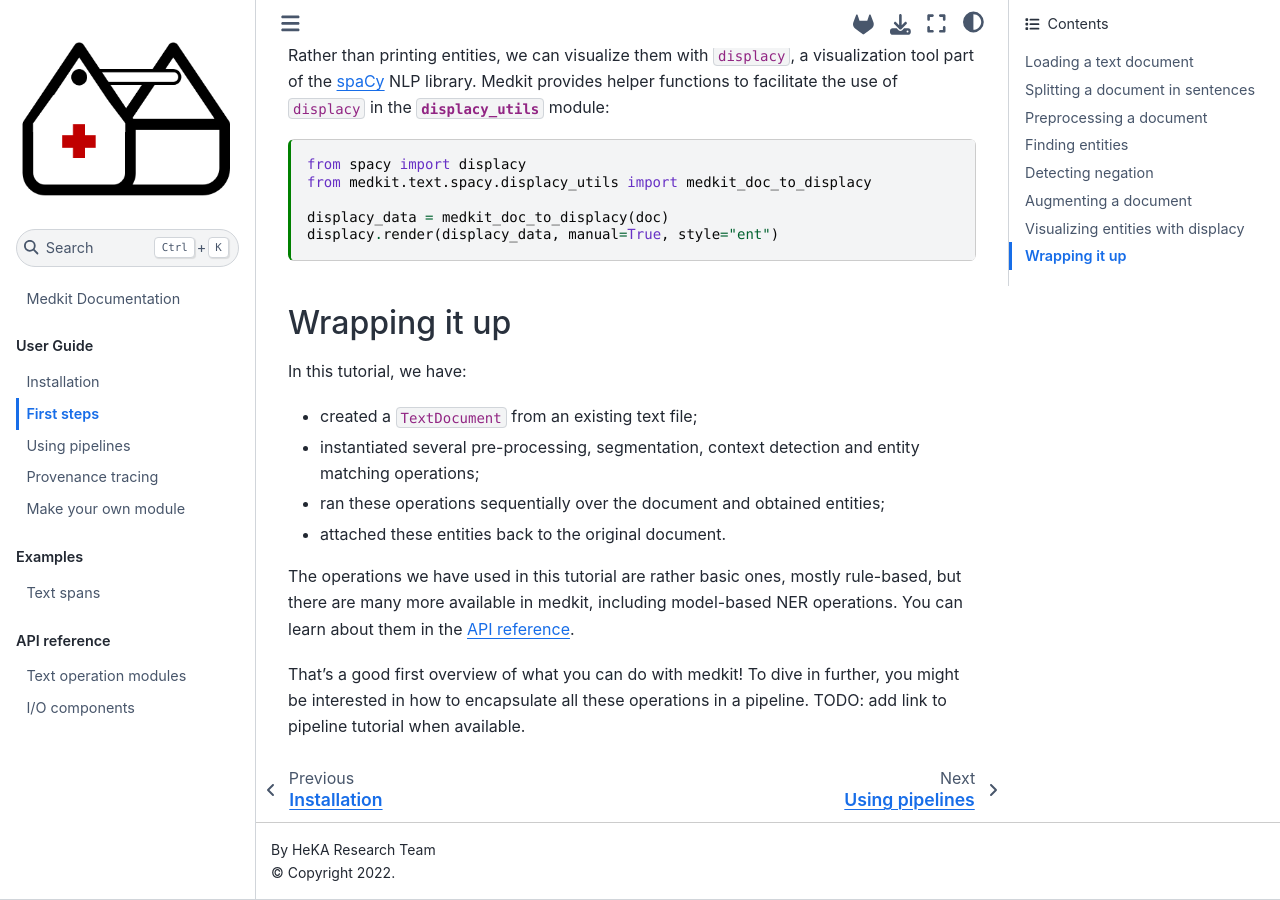
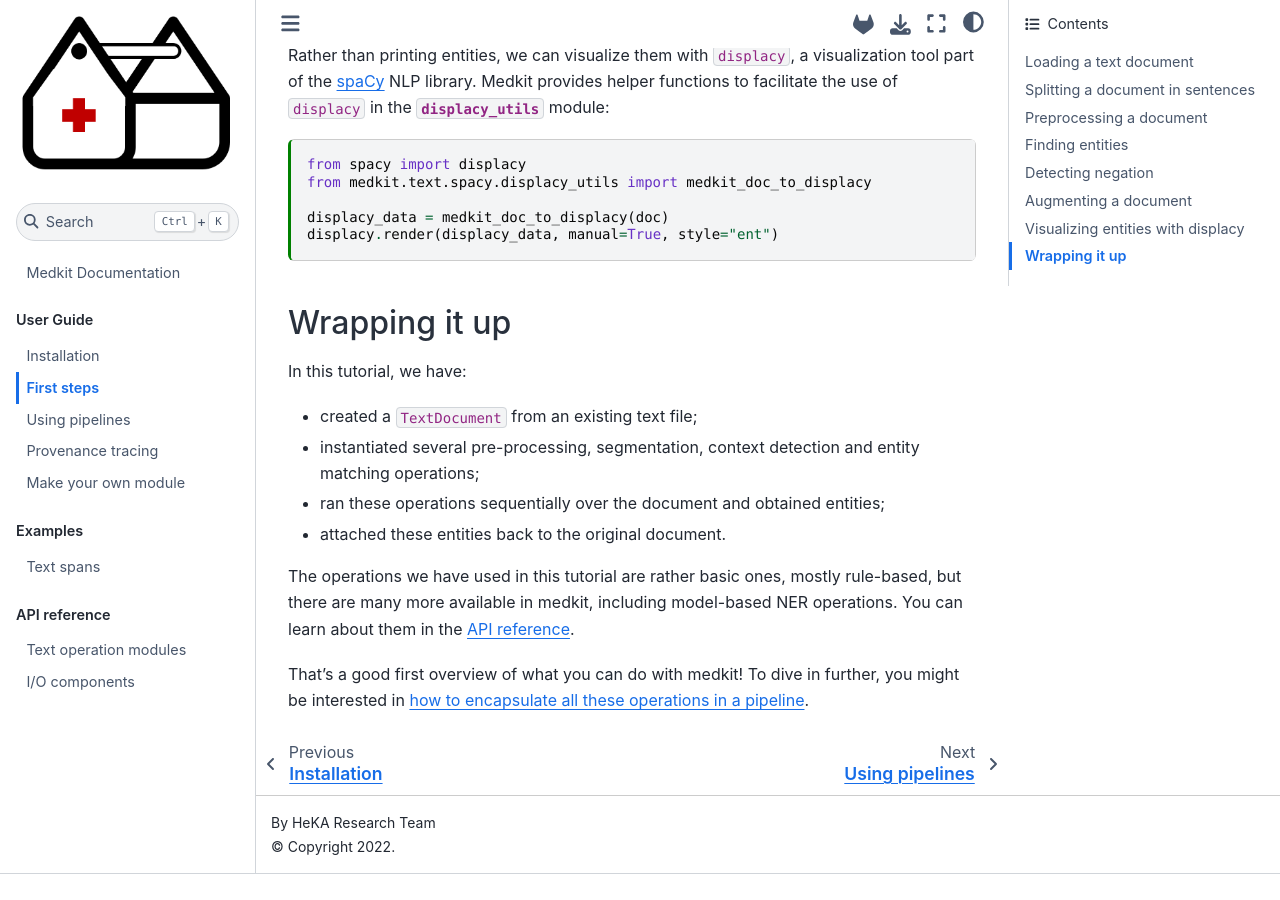
Before and after one commit to TeamHeka/medkit, a Jupyter Book: the page built from docs/user_guide/first_steps.md, in a window 1280 px wide and 900 px high, scrolled down 6266 px. Built offline with Jupyter Book 1.0.4 settings and Sphinx 7.4.7 and the Sphinx Book theme 1.1.4, drawn with Linux system fonts in a browser that asks for light colours; pages that are not in the unit, such as notebooks, are missing from menus; after the commit the page ends 7140 px from its top, so only the background shows below that.

Commit message:
Adding missing tutorial links

```diff
--- a/docs/user_guide/first_steps.md
+++ b/docs/user_guide/first_steps.md
@@ -330,5 +330,5 @@ rule-based, but there are many more available in medkit, including model-based
 NER operations. You can learn about them in the [API reference](../api/text.md).
 
 That's a good first overview of what you can do with medkit! To dive in further,
-you might be interested in how to encapsulate all these operations in a
-pipeline. TODO: add link to pipeline tutorial when available.
+you might be interested in [how to encapsulate all these operations in a
+pipeline](pipeline.md).
```
Also changed, not shown: docs/user_guide/pipeline.md (+1 -2 lines).
